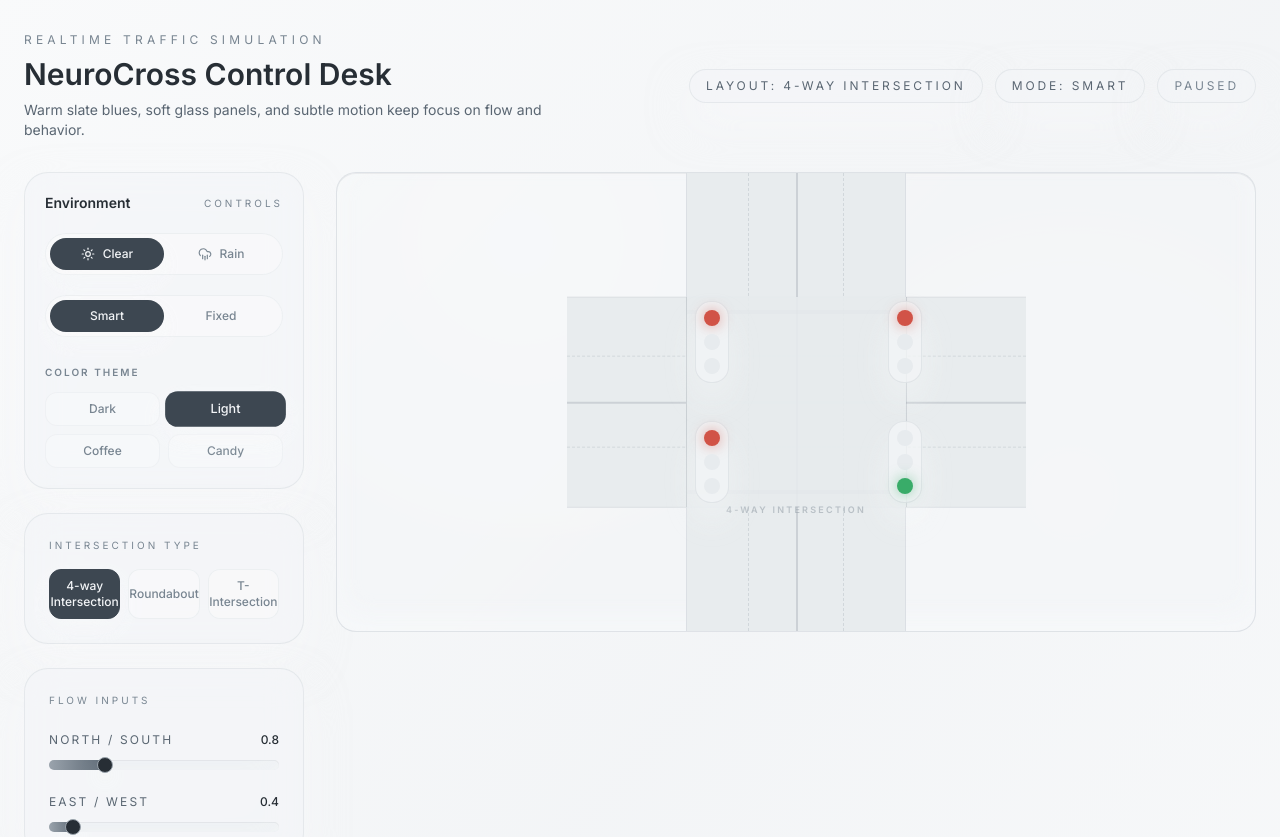
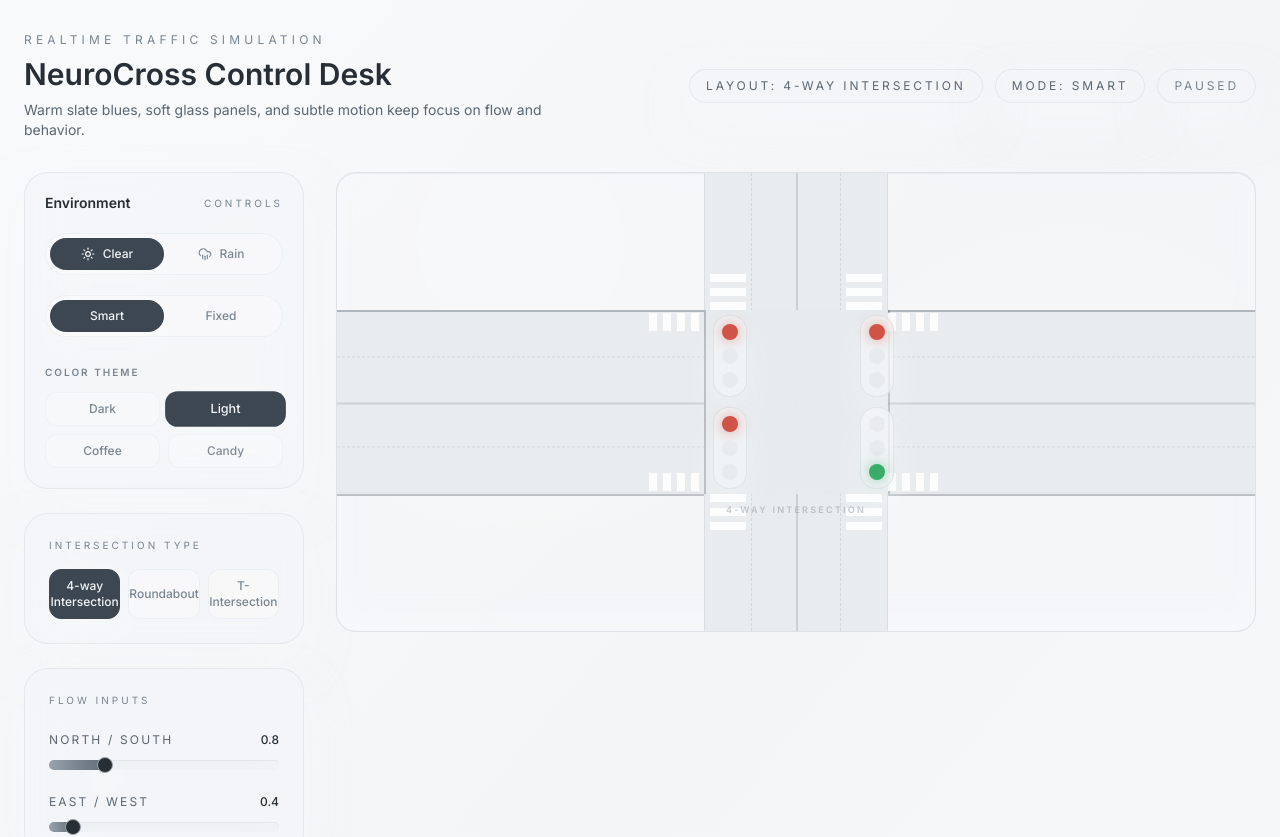
Before and after one commit to Necookie/NeuroCross, a React (Vite) app in the folder Client/: page / in a window 1280 px wide. Shown: the top 837 px of the page. Built offline with nearby package versions, Linux system fonts and the light colour scheme.

Commit message:
UI: road is now much longer but needs to be wider

```diff
--- a/Client/src/features/simulation/components/RoadLayer.jsx
+++ b/Client/src/features/simulation/components/RoadLayer.jsx
@@ -5,24 +5,38 @@ import RainEffect from './RainEffect';
 
 const SingleCrossBackdrop = memo(() => (
   <>
-    <div className="absolute top-1/2 left-1/4 -translate-y-1/2 bg-mono-800/90 border-y border-mono-700/70" style={{ width: '50%', height: '46%' }}>
+    <div className="absolute top-1/2 left-0 -translate-y-1/2 w-full bg-mono-800/90 border-y border-mono-700/70" style={{ height: '40%' }}>
       <div className="absolute top-1/2 w-full border-t-2 border-mono-300/20" />
-      <div className="absolute top-[28%] w-full border-t border-dashed border-mono-400/20" />
-      <div className="absolute bottom-[28%] w-full border-t border-dashed border-mono-400/20" />
+      <div className="absolute top-[25%] w-full border-t border-dashed border-mono-400/20" />
+      <div className="absolute bottom-[25%] w-full border-t border-dashed border-mono-400/20" />
     </div>
 
-    <div className="absolute h-full bg-mono-800/90 border-x border-mono-700/70" style={{ left: '38%', width: '24%' }}>
+    <div className="absolute h-full bg-mono-800/90 border-x border-mono-700/70" style={{ left: '40%', width: '20%' }}>
       <div className="absolute left-1/2 h-full border-l-2 border-mono-300/20" />
-      <div className="absolute left-[28%] h-full border-l border-dashed border-mono-400/20" />
-      <div className="absolute right-[28%] h-full border-l border-dashed border-mono-400/20" />
-      <div className="absolute w-full h-1 bg-mono-300/20" style={{ top: '30%' }} />
-      <div className="absolute w-full h-1 bg-mono-300/20" style={{ bottom: '30%' }} />
+      <div className="absolute left-[25%] h-full border-l border-dashed border-mono-400/20" />
+      <div className="absolute right-[25%] h-full border-l border-dashed border-mono-400/20" />
+      <div className="absolute w-full h-px bg-mono-300/20" style={{ top: '30%' }} />
+      <div className="absolute w-full h-px bg-mono-300/20" style={{ bottom: '30%' }} />
     </div>
 
-    <div className="absolute bg-mono-800/90 z-0" style={{ left: '38%', top: '27%', width: '24%', height: '46%' }} />
+    <div className="absolute bg-mono-800/95 z-0" style={{ left: '40%', top: '30%', width: '20%', height: '40%' }} />
 
-    <div className="absolute bg-mono-300/20 z-[1]" style={{ left: '38%', top: '27%', width: '1px', height: '46%' }} />
-    <div className="absolute bg-mono-300/20 z-[1]" style={{ left: '62%', top: '27%', width: '1px', height: '46%' }} />
+    <div className="absolute bg-mono-200/30 z-[2]" style={{ left: '40%', top: '30%', width: '2px', height: '40%' }} />
+    <div className="absolute bg-mono-200/30 z-[2]" style={{ left: '60%', top: '30%', width: '2px', height: '40%' }} />
+    <div className="absolute bg-mono-200/30 z-[2]" style={{ left: '0%', top: '30%', width: '40%', height: '2px' }} />
+    <div className="absolute bg-mono-200/30 z-[2]" style={{ left: '60%', top: '30%', width: '40%', height: '2px' }} />
+    <div className="absolute bg-mono-200/30 z-[2]" style={{ left: '0%', top: '70%', width: '40%', height: '2px' }} />
+    <div className="absolute bg-mono-200/30 z-[2]" style={{ left: '60%', top: '70%', width: '40%', height: '2px' }} />
+
+    <div className="absolute z-[3] bg-[repeating-linear-gradient(90deg,rgba(255,255,255,0.88)_0_8px,transparent_8px_14px)]" style={{ left: '34%', top: '30.6%', width: '6%', height: '4%' }} />
+    <div className="absolute z-[3] bg-[repeating-linear-gradient(90deg,rgba(255,255,255,0.88)_0_8px,transparent_8px_14px)]" style={{ left: '60%', top: '30.6%', width: '6%', height: '4%' }} />
+    <div className="absolute z-[3] bg-[repeating-linear-gradient(90deg,rgba(255,255,255,0.88)_0_8px,transparent_8px_14px)]" style={{ left: '34%', top: '65.4%', width: '6%', height: '4%' }} />
+    <div className="absolute z-[3] bg-[repeating-linear-gradient(90deg,rgba(255,255,255,0.88)_0_8px,transparent_8px_14px)]" style={{ left: '60%', top: '65.4%', width: '6%', height: '4%' }} />
+
+    <div className="absolute z-[3] bg-[repeating-linear-gradient(180deg,rgba(255,255,255,0.88)_0_8px,transparent_8px_14px)]" style={{ left: '40.6%', top: '22%', width: '4%', height: '8%' }} />
+    <div className="absolute z-[3] bg-[repeating-linear-gradient(180deg,rgba(255,255,255,0.88)_0_8px,transparent_8px_14px)]" style={{ left: '55.4%', top: '22%', width: '4%', height: '8%' }} />
+    <div className="absolute z-[3] bg-[repeating-linear-gradient(180deg,rgba(255,255,255,0.88)_0_8px,transparent_8px_14px)]" style={{ left: '40.6%', top: '70%', width: '4%', height: '8%' }} />
+    <div className="absolute z-[3] bg-[repeating-linear-gradient(180deg,rgba(255,255,255,0.88)_0_8px,transparent_8px_14px)]" style={{ left: '55.4%', top: '70%', width: '4%', height: '8%' }} />
 
     <div className="absolute z-30 text-[9px] uppercase tracking-[0.25em] text-mono-500/60 font-semibold" style={{ left: '50%', top: '72%', transform: 'translateX(-50%)' }}>
       4-way Intersection
@@ -180,16 +194,16 @@ const RoadLayer = ({ data, weather, speedFactor, intersectionType = 'cross' }) =
         </>
       ) : (
         <>
-          <div className="absolute z-40" style={{ top: '28%', left: '39%' }}>
+          <div className="absolute z-40" style={{ top: '31%', left: '41%' }}>
             <TrafficLight state={getLightColor(int0.light_state, 'south')} />
           </div>
-          <div className="absolute z-40" style={{ top: '28%', left: '60%' }}>
+          <div className="absolute z-40" style={{ top: '31%', left: '57%' }}>
             <TrafficLight state={getLightColor(int0.light_state, 'west')} />
           </div>
-          <div className="absolute z-40" style={{ bottom: '28%', left: '60%' }}>
+          <div className="absolute z-40" style={{ bottom: '31%', left: '57%' }}>
             <TrafficLight state={getLightColor(int0.light_state, 'north')} />
           </div>
-          <div className="absolute z-40" style={{ bottom: '28%', left: '39%' }}>
+          <div className="absolute z-40" style={{ bottom: '31%', left: '41%' }}>
             <TrafficLight state={getLightColor(int0.light_state, 'east')} />
           </div>
         </>
```
Also changed, not shown: 1 other file (tests, documents, lock files or other folders).
